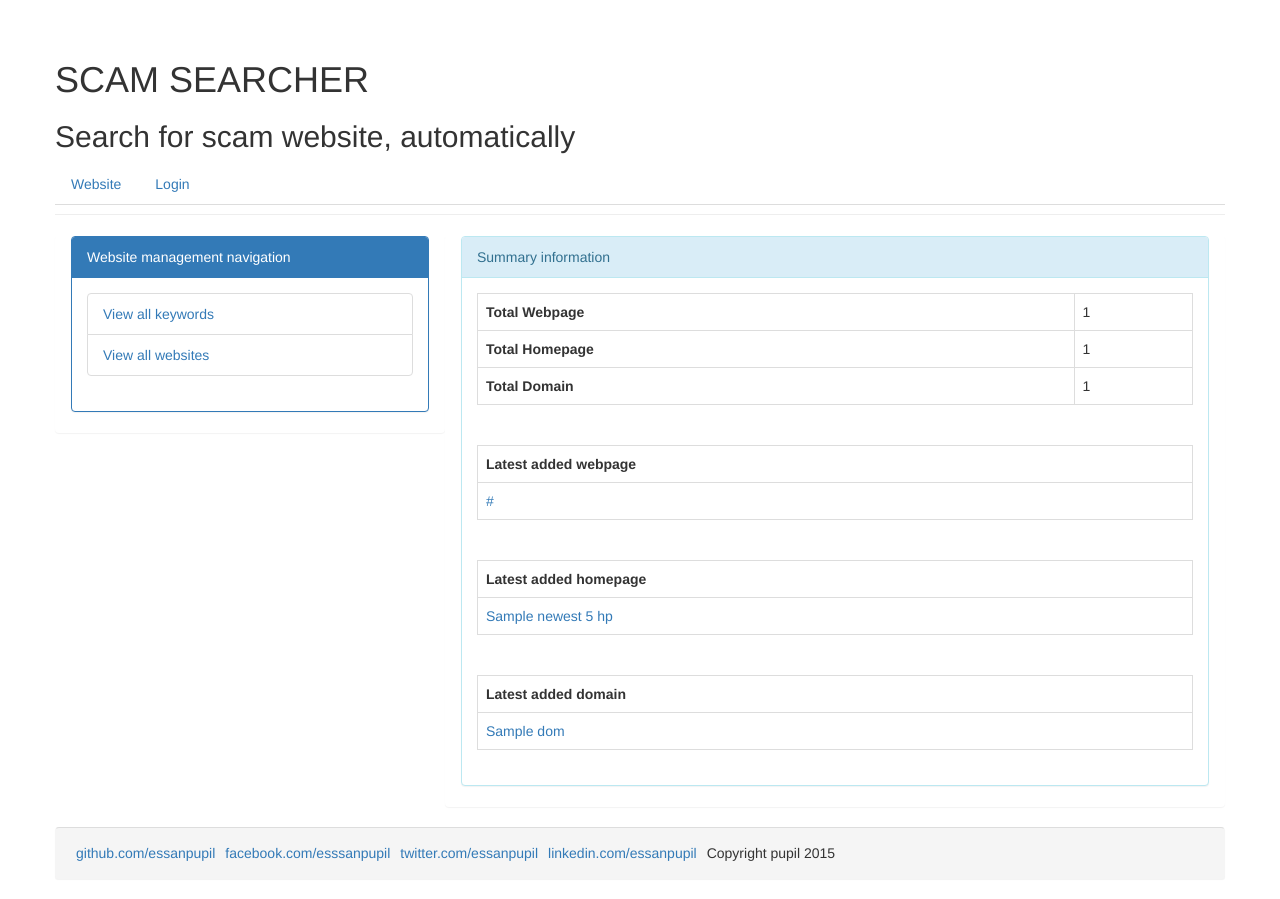
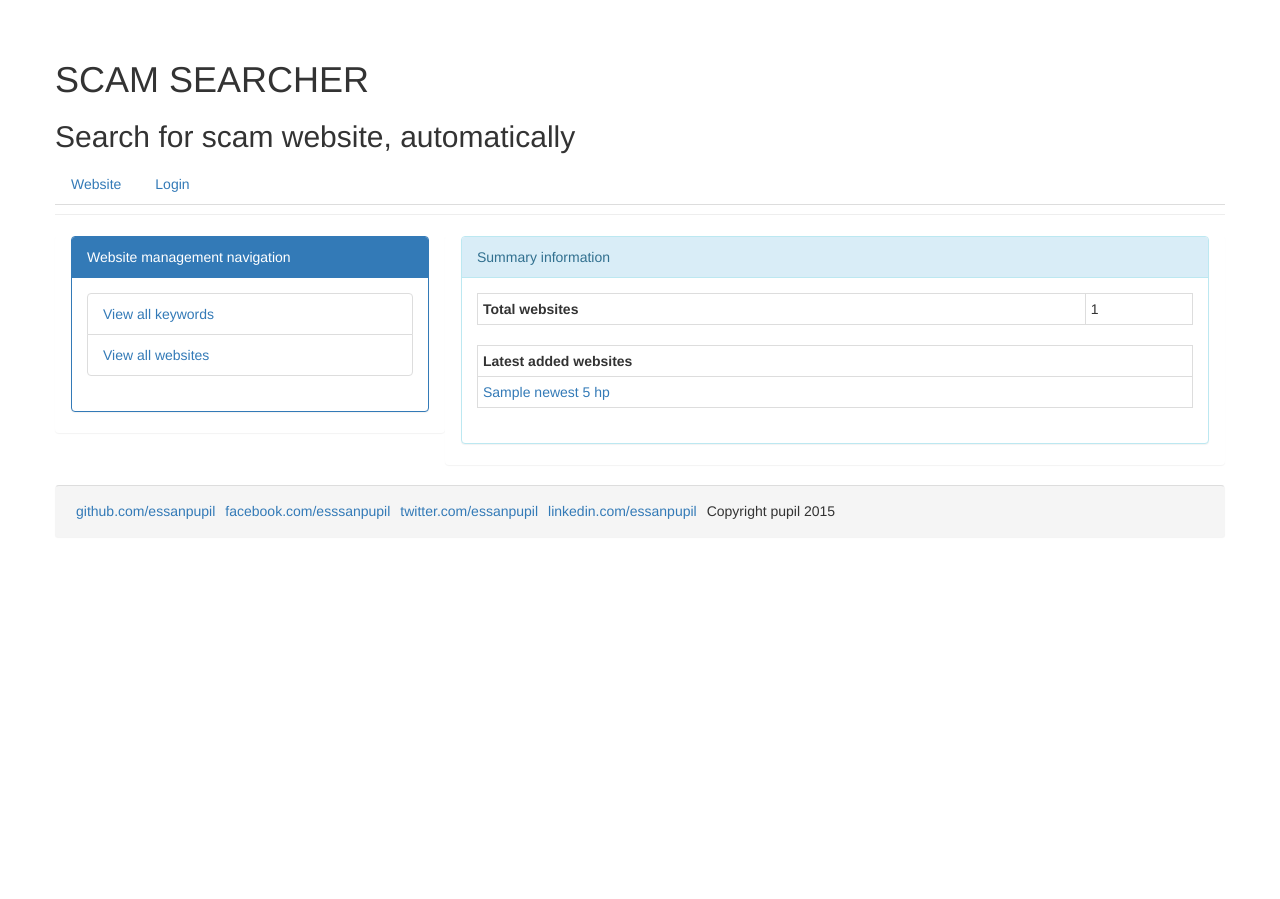
Before and after one commit to essanpupil/autowebsearch, a Django app: template website_management/templates/website_management/dashboard.html in a window 1280 px wide. After the commit the page ends 519 px from the top, so only its background shows below. Run offline with Django 3.2, Linux system fonts and the light colour scheme; the template is opened without the code that fills it: most values are stand-ins (such as "Sample title", 1, 10 or a date in 2020); some libraries are stand-ins or nearby versions.

Commit message:
Update website management dashboard based-on mvp

```diff
--- a/website_management/templates/website_management/dashboard.html
+++ b/website_management/templates/website_management/dashboard.html
@@ -1,39 +1,16 @@
 {% extends 'base.html' %}
 {% block navigation %}
-{% include 'website_management/website_nav.html' %}
+    {% include 'website_management/website_nav.html' %}
 {% endblock %}
 {% block content-heading %}Summary information{% endblock %}
 {% block content-body %}
-    <table class="table table-bordered">
+    <table class="table table-bordered table-condensed">
         <tr>
-            <th align="left">Total Webpage</th><td>{{ web_count }}</td>
-        </tr>
-        <tr>
-            <th align="left">Total Homepage</th><td>{{ hp_count }}</td>
-        </tr>
-        <tr>
-            <th align="left">Total Domain</th><td>{{ dom_count }}</td>
+            <th align="left">Total websites</th><td>{{ hp_count }}</td>
         </tr>
     </table>
-    <br />
-    <table class="table table-bordered">
-        <tr><th>Latest added webpage</th></tr>
-        {% for web in newest_5_web %}
-        <tr>
-            <td>
-                <a href="{% url 'website_management:webpage_detail' web.id %}">
-                    {{ web.url }}
-                </a>
-            </td>
-        </tr>
-        {% empty %}
-        <tr><td>Webpage database empty</td></tr>
-        {% endfor %}
-    </table>
-
-    <br />
-    <table class="table table-bordered">
-        <tr><th>Latest added homepage</th></tr>
+    <table class="table table-bordered table-condensed">
+        <tr><th>Latest added websites</th></tr>
         {% for hp in newest_5_hp %}
         <tr>
             <td>
@@ -46,20 +23,4 @@
         <tr><td>Homepage database empty</td></tr>
         {% endfor %}
     </table>
-
-    <br />
-    <table class="table table-bordered">
-        <tr><th>Latest added domain</th></tr>
-        {% for dom in newest_5_dom %}
-        <tr>
-            <td>
-                <a href="{% url 'website_management:domain_detail' dom.id %}">
-                    {{ dom.name }}
-                </a>
-            </td>
-        </tr>
-        {% empty %}
-        <tr><td>Domain database empty</td></tr>
-        {% endfor %}
-    </table>
 {% endblock %}
```
